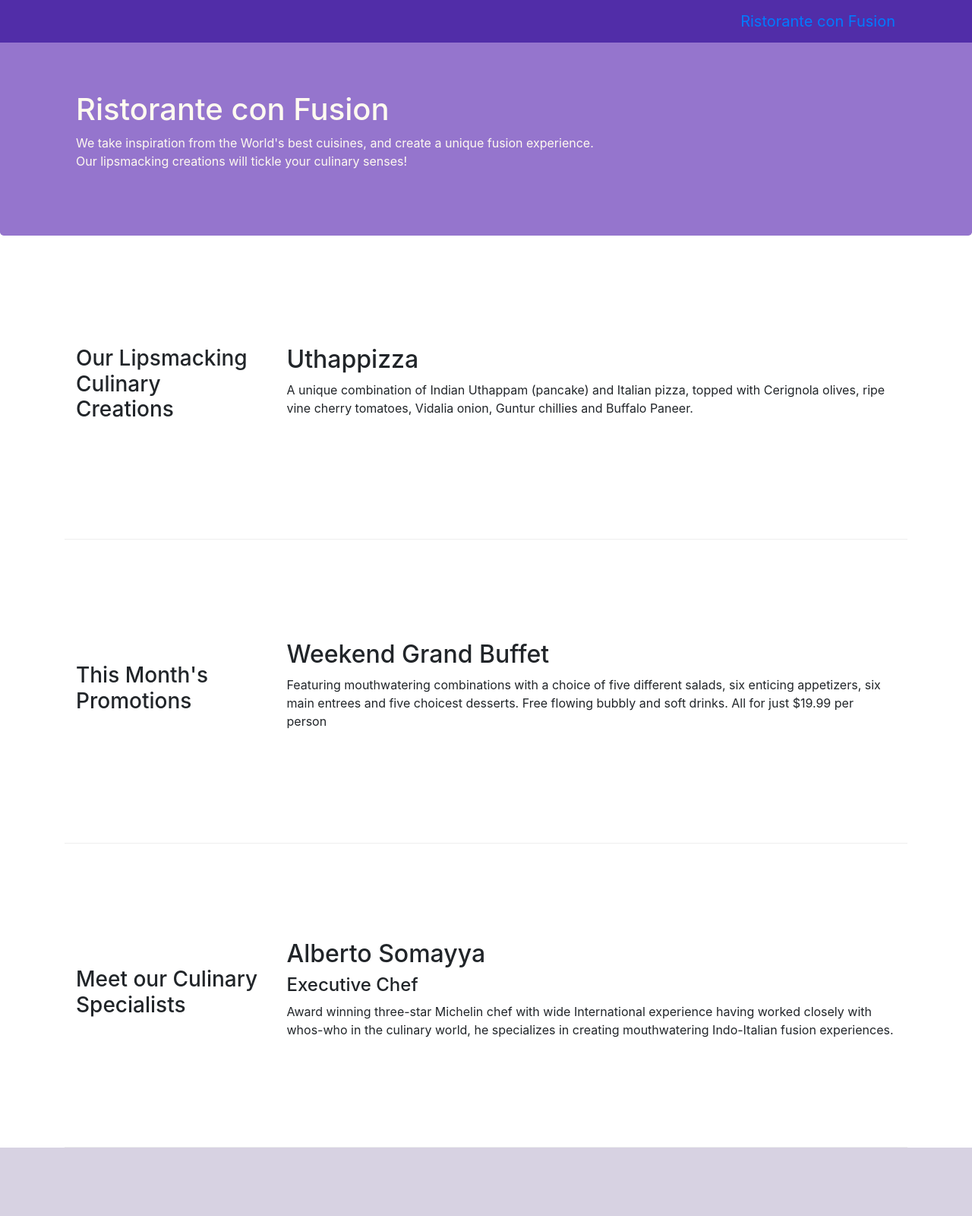
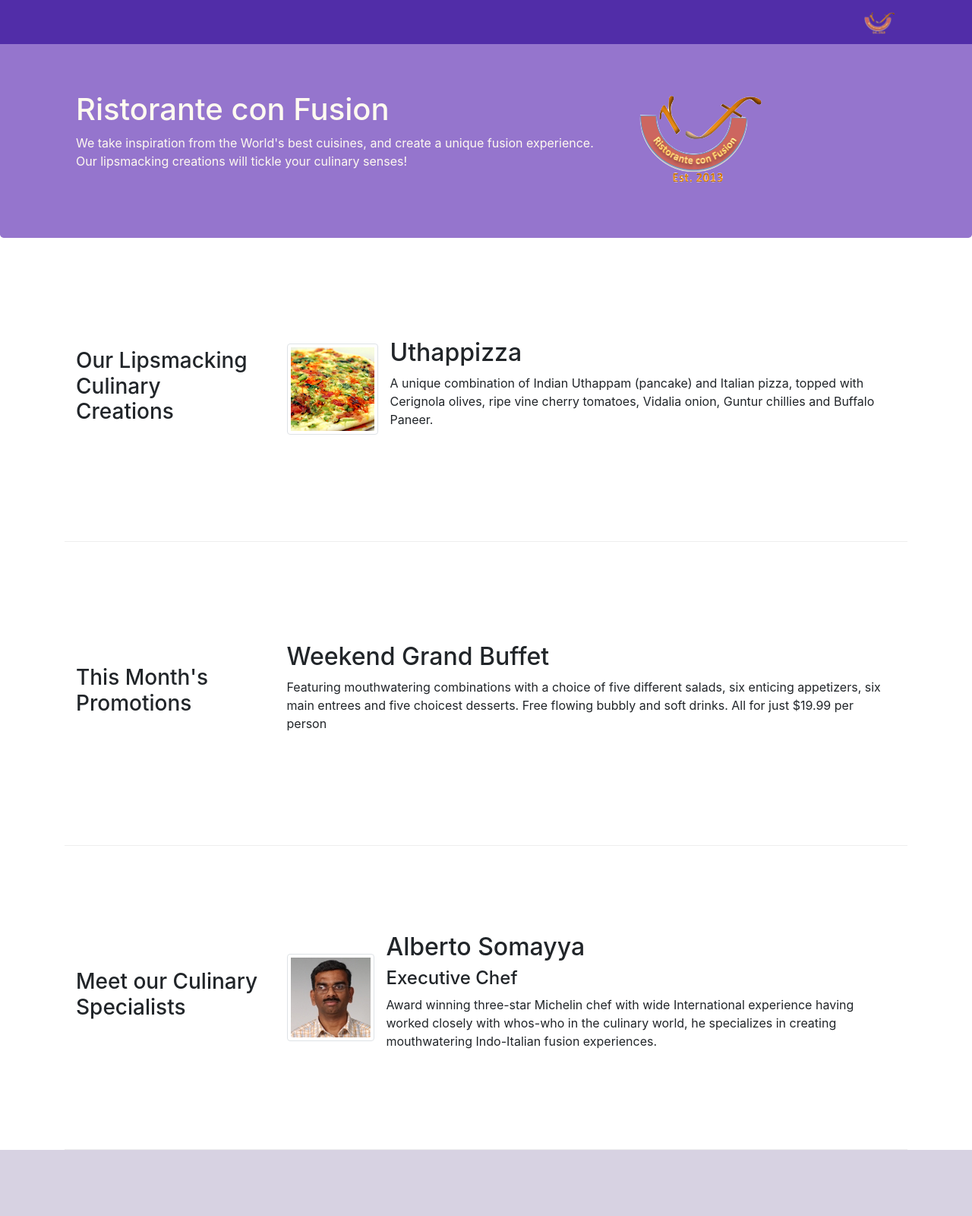
Before and after one commit to sjayman/bootstrap, a website: page index.html in a window 1280 px wide. Shown: the top 1600 px of the page at 76% size. Drawn offline with nearby package versions, Linux system fonts and the light colour scheme.

Commit message:
Images and Media

```diff
--- a/index.html
+++ b/index.html
@@ -23,13 +23,13 @@
             <button class="navbar-toggler" type="button" data-toggle="collapse" data-target="#Navbar">
                 <span class="navbar-toggler-icon"></span>
             </button>
-            <a class="navbar-brand" href="./index.html">Ristorante con Fusion</a>
+            <a class="navbar-brand" href="./index.html"><img src="img/logo.png" height="30" width="41"></a>
             <div class="collapse navbar-collapse" id="Navbar">
                 <ul class="navbar-nav">
                     <li class="nav-item active"><a class="nav-link" href="#"><span class="fa fa-home fa-lg"></span> Home</a></li>
                     <li class="nav-item"><a class="nav-link" href="./aboutus.html"><span class="fa fa-info fa-lg"></span> About</a></li>
                     <li class="nav-item"><a class="nav-link" href="#"><span class="fa fa-list fa-lg"></span> Menu</a></li>
-                    <li class="nav-item"><a class="nav-link" href="#"><span class="fa fa-address-card fa-lg"></span> Contact</a></li>
+                    <li class="nav-item"><a class="nav-link" href="./contactus.html"><span class="fa fa-address-card fa-lg"></span> Contact</a></li>
                 </ul>
             </div>
         </div>
@@ -42,7 +42,8 @@
                     <h1>Ristorante con Fusion</h1>
                     <p>We take inspiration from the World's best cuisines, and create a unique fusion experience. Our lipsmacking creations will tickle your culinary senses!</p>
                 </div>
-                <div class="col col-sm">
+                <div class="col col-sm align-self-center">
+                    <img src="img/logo.png" class="img-fluid">
                 </div>
             </div>
         </div>
@@ -54,8 +55,13 @@
                 <h3>Our Lipsmacking Culinary Creations</h3>
             </div>
             <div class="col-sm col-md flex-first">
-                <h2>Uthappizza</h2>
-                <p>A unique combination of Indian Uthappam (pancake) and Italian pizza, topped with Cerignola olives, ripe vine cherry tomatoes, Vidalia onion, Guntur chillies and Buffalo Paneer.</p>
+                <div class="media">
+                    <img class="d-flex mr-3 img-thumbnail align-self-center" src="img/uthappizza.png" alt="uthappizza">
+                    <div>
+                        <h2 class="mt-0">Uthappizza</h2>
+                        <p>A unique combination of Indian Uthappam (pancake) and Italian pizza, topped with Cerignola olives, ripe vine cherry tomatoes, Vidalia onion, Guntur chillies and Buffalo Paneer.</p>
+                    </div>
+                </div>
             </div>
         </div>
 
@@ -75,9 +81,14 @@
                 <h3>Meet our Culinary Specialists</h3>
             </div>
             <div class="col-sm col-md flex-first">
-                <h2>Alberto Somayya</h2>
-                <h4>Executive Chef</h4>
-                <p>Award winning three-star Michelin chef with wide International experience having worked closely with whos-who in the culinary world, he specializes in creating mouthwatering Indo-Italian fusion experiences. </p>
+                <div class="media">
+                    <img class="d-flex mr-3 img-thumbnail align-self-center" src="img/alberto.png" alt="Alberto Somayya">
+                    <div class="media-body">
+                        <h2>Alberto Somayya</h2>
+                        <h4>Executive Chef</h4>
+                        <p>Award winning three-star Michelin chef with wide International experience having worked closely with whos-who in the culinary world, he specializes in creating mouthwatering Indo-Italian fusion experiences. </p>
+                    </div>
+                </div>
             </div>
         </div>
     </div>
```
Also changed, not shown: aboutus.html (+7 -6 lines), contactus.html (+4 -3 lines), img/alberto.png (added), img/buffet.png (added), img/logo.png (added), img/uthappizza.png (added).
